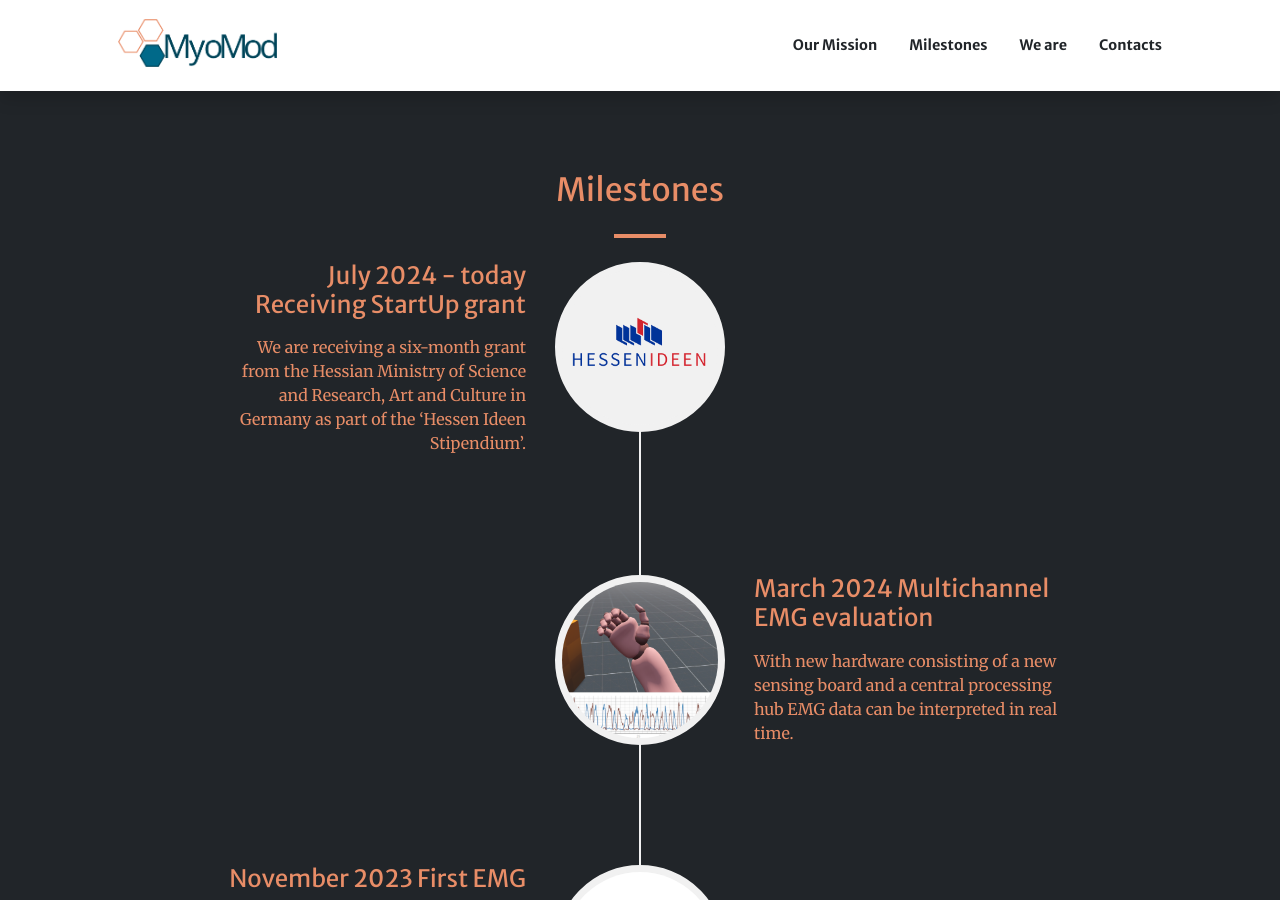
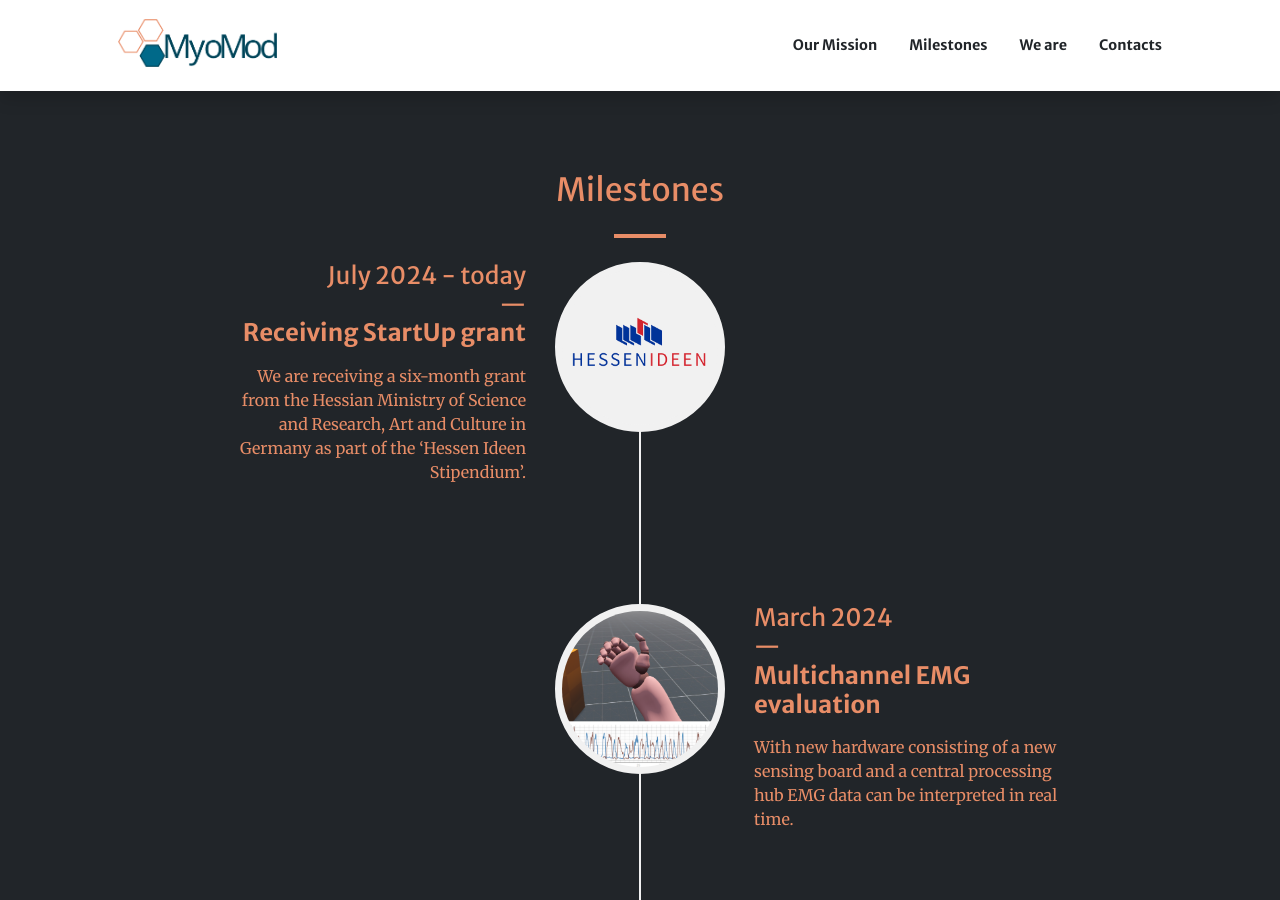
Before and after one commit to MyoMod/MyoMod.github.io, a Jekyll site: the page built from index.md, in a window 1280 px wide and 900 px high, scrolled down 1395 px. Built offline with Jekyll 4.4.1, drawn with Linux system fonts in a browser that asks for light colours; comment, search, counter and statistics services are not loaded; some of the changed text lies outside the part shown.

Commit message:
Add linebreak and line after timespan

```diff
--- a/index.md
+++ b/index.md
@@ -97,35 +97,39 @@ sections:
     actions:
       - image: assets/img/timeline/hessen_ideen_logo.png
         title: >+
-          July 2024 - today
-          Receiving StartUp grant
+          July 2024 - today<br>
+          ---<br>
+          **Receiving StartUp grant**
         text: >-
           We are receiving a six-month grant from the Hessian Ministry of Science and Research, Art and Culture in Germany as part of the 'Hessen Ideen Stipendium'.
       - image: assets/img/timeline/virtualProthesisWithData.png
         title: >+
-          March 2024
-          Multichannel EMG evaluation
+          March 2024<br>
+          ---<br>
+          **Multichannel EMG evaluation**
         text: >-
           With new hardware consisting of a new sensing board and a central processing hub EMG data can be interpreted in real time.
       - image: assets/img/timeline/ourFilterTime.png
         title: >+
-          November 2023
-          First EMG sensor
+          November 2023<br>
+          ---<br>
+          **First EMG sensor**
         text: >-
           Completion of the first EMG measureing prototype demonstrating capability to record EMG signals with good quality using simple hardware and digital filtering
       - image: assets/img/timeline/hsFulda.png
         title: >+
-          November 2023 - May 2024
-          Master Thesis
+          November 2023 - May 2024<br>
+          ---<br>
+          **Master Thesis**
         text: >-
           Beginning of the Master Thesis under the title
           'Development of a system for evaluating electromyographic
           signals to control a forearm prosthesis'
       - image: assets/img/MyoMod_basic.png
         title: >+
-          Fall 2023
-
-          The idea
+          Fall 2023<br>
+          ---<br>
+          **The idea**
         text: >-
           Idea of an Open Source myo-prosthesis targeted at people that can't
           afford currently available high-tech prosthesis.
```
